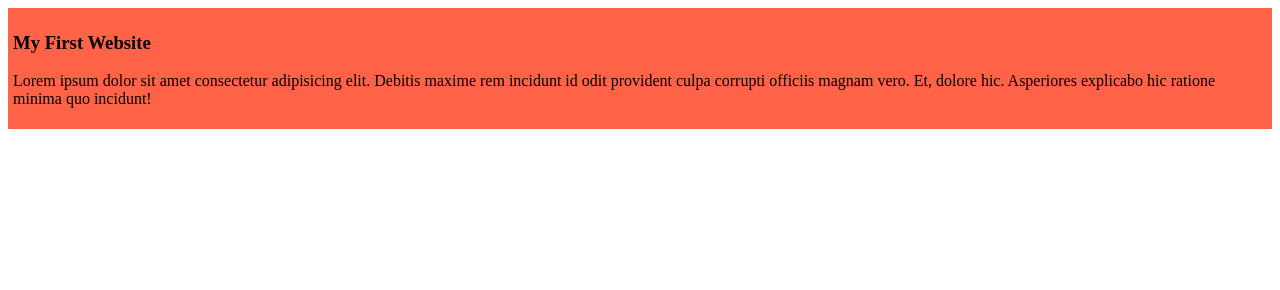
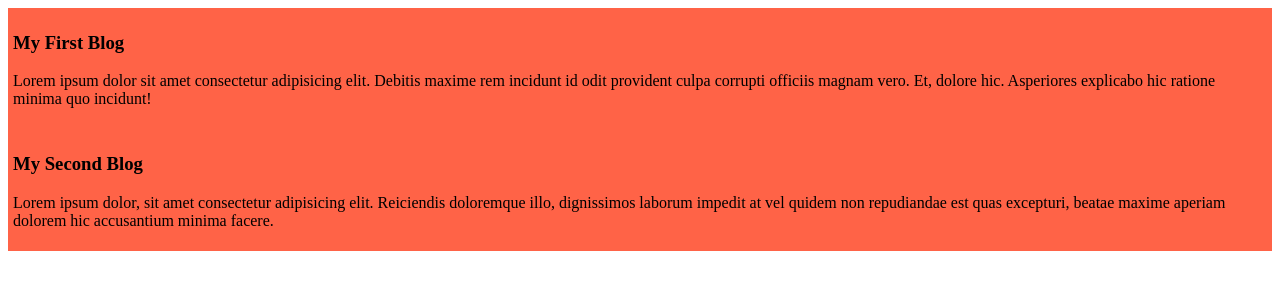
Before and after one commit to sayed1525/My-First-Website, a plain HTML site: page My First Website.html in a window 1280 px wide. Drawn offline with Linux system fonts and the light colour scheme.

Commit message:
added second blog

```diff
--- a/My First Website.html
+++ b/My First Website.html
@@ -8,10 +8,16 @@
 </head>
 <body>
     <div>
-        <h3>My First Website</h3>
+        <h3>My  First Blog</h3>
         <p>
             Lorem ipsum dolor sit amet consectetur adipisicing elit. Debitis maxime rem incidunt id odit provident culpa corrupti officiis magnam vero. Et, dolore hic. Asperiores explicabo hic ratione minima quo incidunt!
         </p>
     </div>
+    <div>
+        <h3>My Second Blog</h3>
+        <p>
+            Lorem ipsum dolor, sit amet consectetur adipisicing elit. Reiciendis doloremque illo, dignissimos laborum impedit at vel quidem non repudiandae est quas excepturi, beatae maxime aperiam dolorem hic accusantium minima facere.
+        </p>
+    </div>
 </body>
 </html>
```
